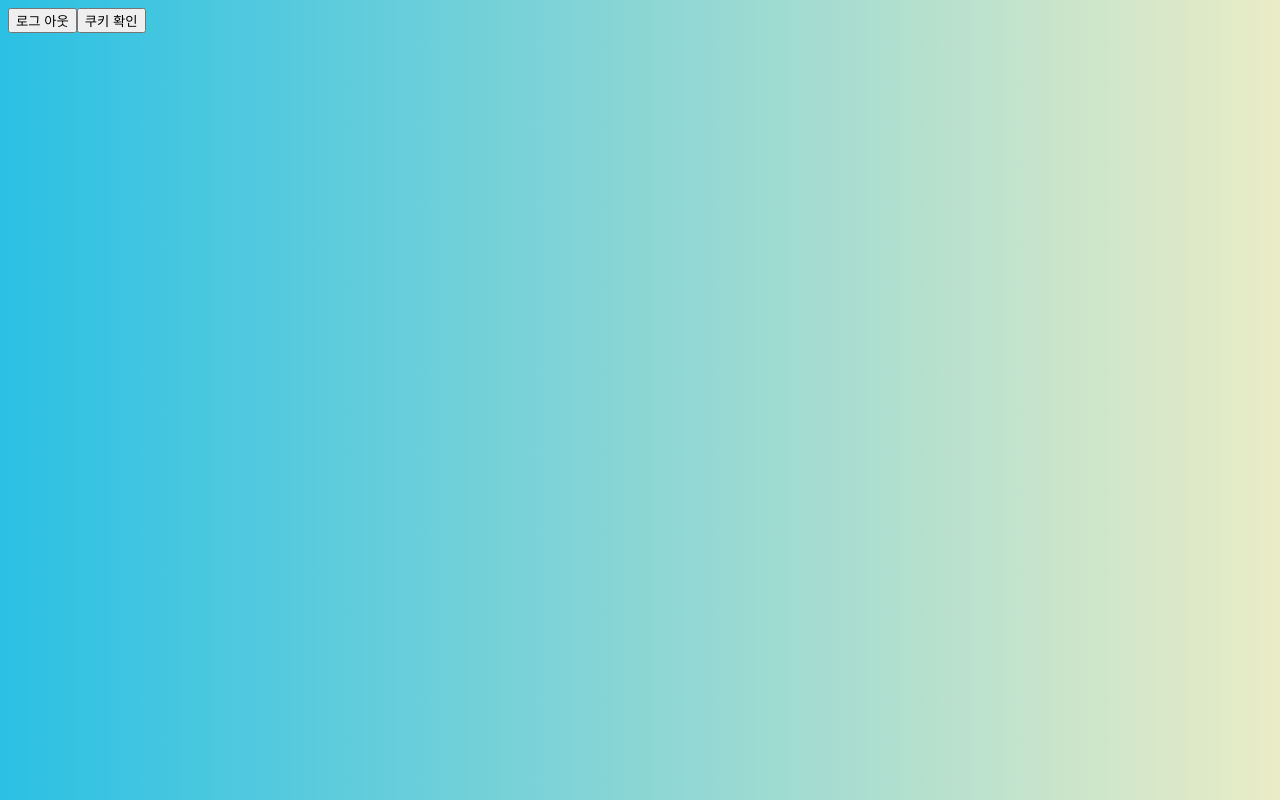
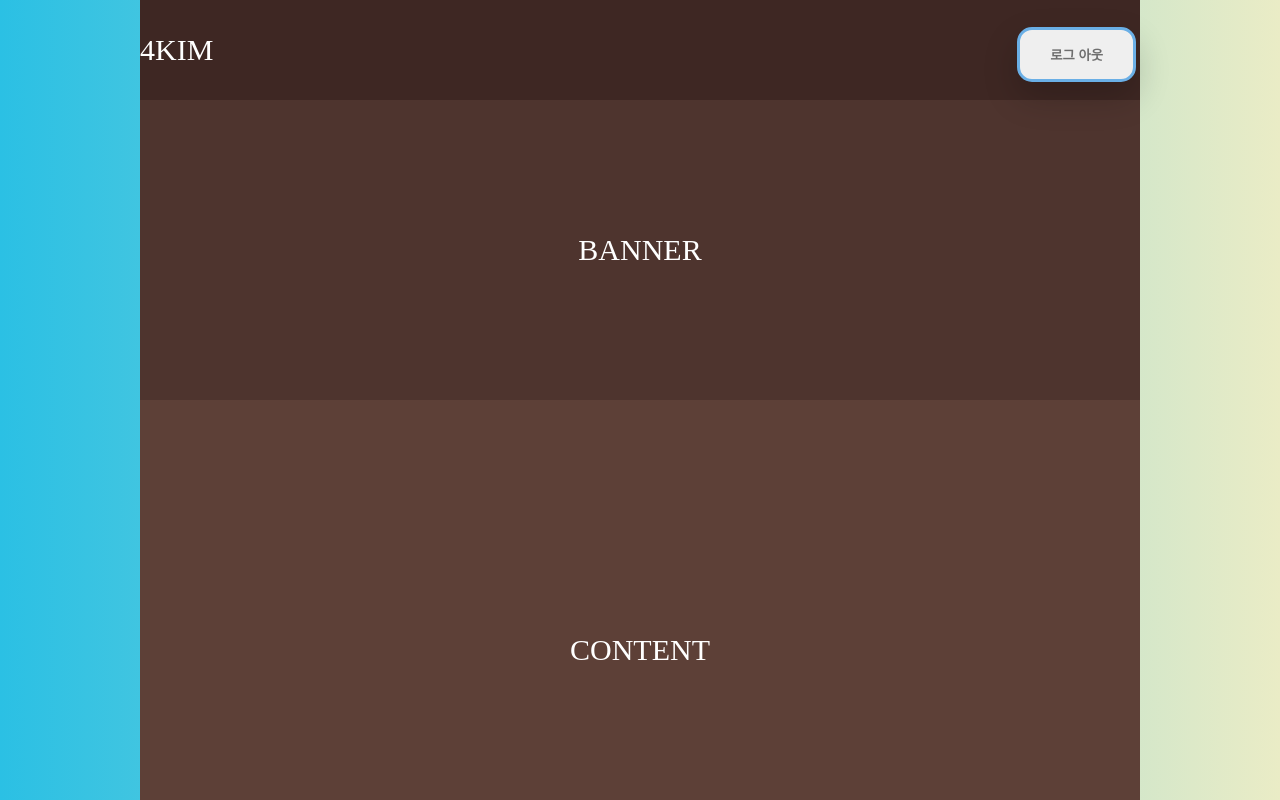
Before and after one commit to 4kCapstoneProject/frontend, a React (Create React App) app: page / in a window 1280 px wide. Shown: the top 800 px of the page. Built offline with nearby package versions, Linux system fonts and the light colour scheme.

Commit message:
메인페이지 레이아웃
* 메인페이지 레이아웃 설정

```diff
--- /dev/null
+++ b/src/routes/Home.css
@@ -0,0 +1,92 @@
+* {
+  margin: 0;
+  padding: 0;
+  /* background-color: white; */
+}
+#wrap {
+  width: 100%;
+  height: 1000px;
+  color: #fff;
+  font-size: 30px;
+  text-align: center;
+  text-transform: uppercase;
+}
+#header-wrap {
+  width: 100%;
+  /* background-color: #8d6e63; */
+}
+#banner-wrap {
+  width: 100%;
+  /* background-color: #a1887f; */
+}
+#content-wrap {
+  width: 100%;
+  /* background-color: #bcaaa4; */
+}
+#footer-wrap {
+  width: 100%;
+  /* background-color: #d7ccc8; */
+}
+
+.header-container {
+  width: 1000px;
+  height: 100px;
+  line-height: 100px;
+  margin: 0 auto;
+  background-color: #3e2723;
+}
+.banner-container {
+  width: 1000px;
+  height: 300px;
+  line-height: 300px;
+  margin: 0 auto;
+  background-color: #4e342e;
+}
+.content-container {
+  width: 1000px;
+  height: 500px;
+  line-height: 500px;
+  margin: 0 auto;
+  background-color: #5d4037;
+}
+.footer-container {
+  width: 1000px;
+  height: 100px;
+  line-height: 100px;
+  margin: 0 auto;
+  background-color: #6d4c41;
+}
+
+.logo {
+  float: left;
+}
+
+/* 버튼 */
+@import url("https://fonts.googleapis.com/css?family=Poppins:200,300,400,500,600,700,800,900&display=swap");
+.w-btn-outline:active {
+  transform: scale(1.5);
+}
+.w-btn-outline:hover {
+  letter-spacing: 2px;
+  transform: scale(1.2);
+  cursor: pointer;
+}
+.w-btn-blue-outline:hover {
+  background-color: #6aafe6;
+  color: #d4dfe6;
+}
+.w-btn-blue-outline {
+  border: 3px solid #6aafe6;
+  color: #6e6e6e;
+}
+.w-btn-outline {
+  position: relative;
+  left: 400px; /* 버튼 위치 */
+  padding: 15px 30px;
+  border-radius: 15px;
+  font-family: "paybooc-Light", sans-serif;
+  box-shadow: 0 15px 35px rgba(0, 0, 0, 0.2);
+  text-decoration: none;
+  font-weight: 600;
+  transition: 0.25s;
+}
--- a/src/routes/Home.js
+++ b/src/routes/Home.js
@@ -6,6 +6,7 @@ import { Link } from "react-router-dom";
 import { getCookie, removeCookie, setCookie } from "../shared/cookie";
 import Cookies from "universal-cookie";
 import Login from "./Login";
+import "./Home.css";
 
 function Home() {
   const [isLogin, setIsLogin] = useState(true);
@@ -15,17 +16,45 @@ function Home() {
     removeCookie("loginRefreshToken");
     setIsLogin(false);
   };
-  const cookieTest = (event) => {
-    event.preventDefault();
-    console.log(getCookie("loginAccessToken"));
-    console.log(getCookie("loginRefreshToken"));
-  };
+  //   const cookieTest = (event) => {
+  //     event.preventDefault();
+  //     console.log(getCookie("loginAccessToken"));
+  //     console.log(getCookie("loginRefreshToken"));
+  //   };
   return (
     <>
       {isLogin ? (
-        <div>
-          <button onClick={onClick}>로그 아웃</button>
-          <button onClick={cookieTest}>쿠키 확인</button>
+        // <div className="home">
+        //   {/* <button onClick={cookieTest}>쿠키 확인</button> */}
+        //   <div className="nav">
+
+        //   </div>
+        //   <hr></hr>
+        //   <div className="container"></div>
+        // </div>
+        <div id="wrap">
+          <div id="header-wrap">
+            <div className="header-container">
+              <span className="logo">4KIM</span>
+              <button
+                id="logout"
+                onClick={onClick}
+                className="w-btn-outline w-btn-blue-outline"
+                type="button"
+              >
+                로그 아웃
+              </button>
+            </div>
+          </div>
+          <div id="banner-wrap">
+            <div className="banner-container">banner</div>
+          </div>
+          <div id="content-wrap">
+            <div className="content-container">content</div>
+          </div>
+          <div id="footer-wrap">
+            <div className="footer-container">footer</div>
+          </div>
         </div>
       ) : (
         <Login />
```
